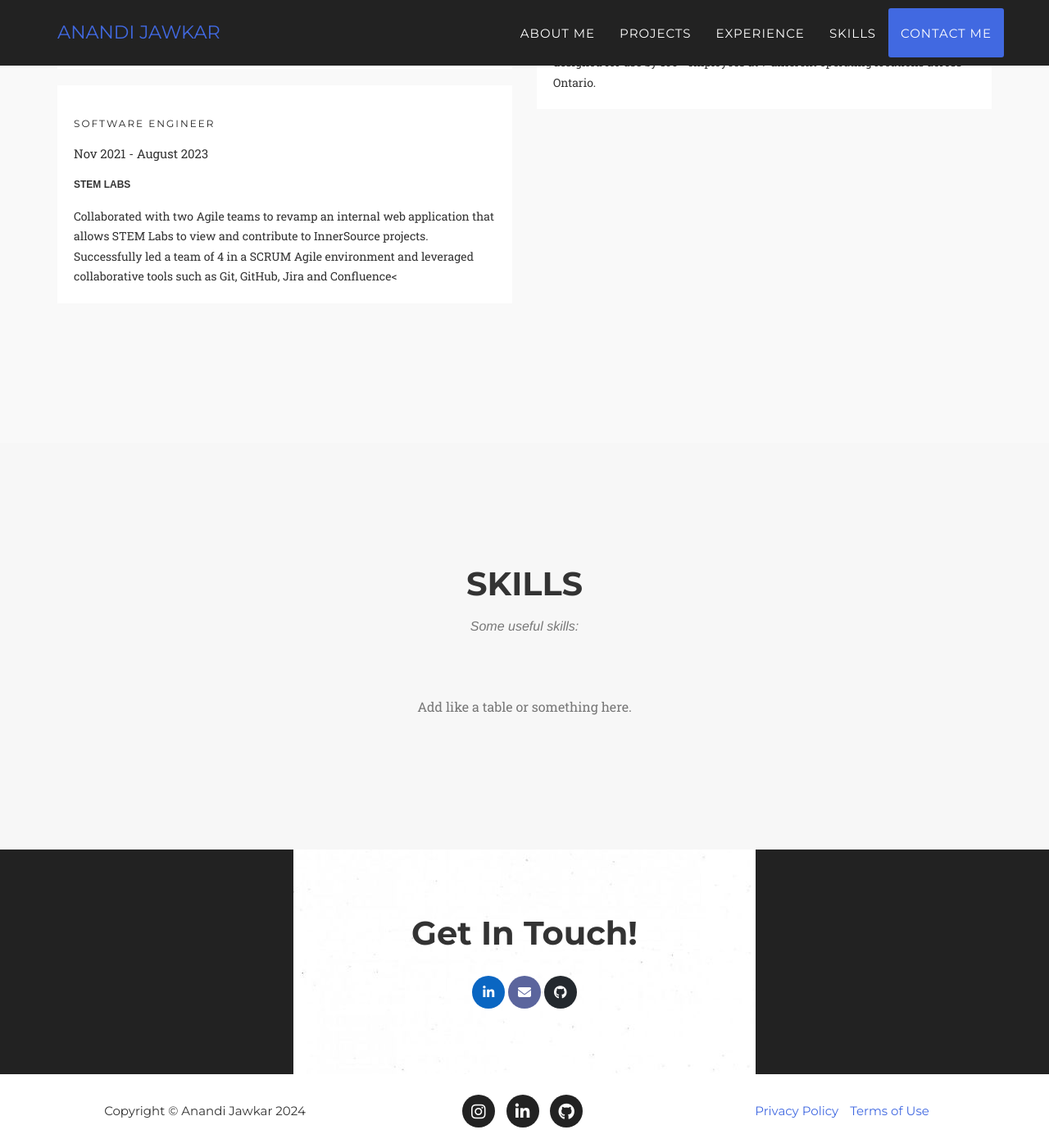
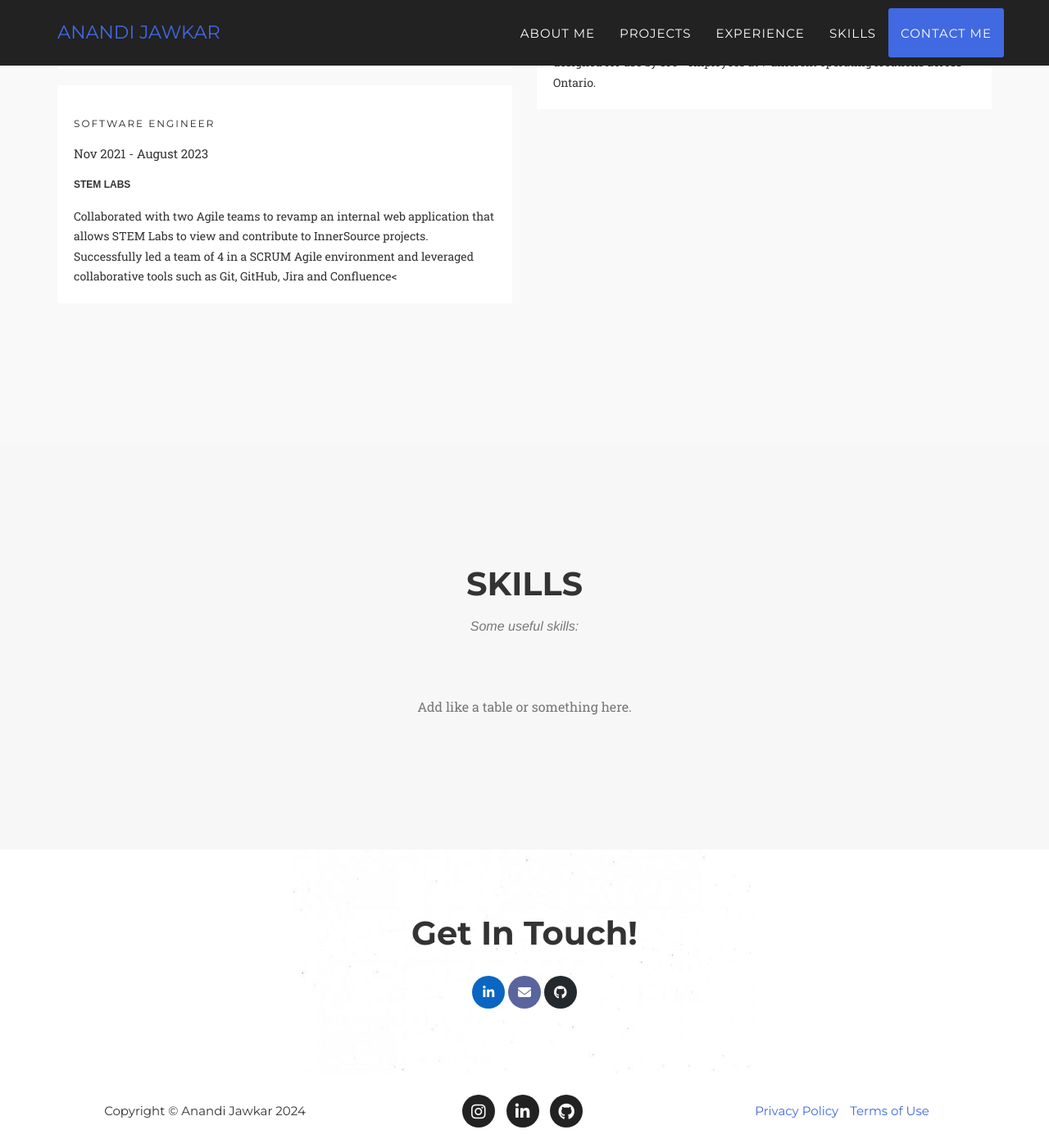
Before and after one commit to anandijawkar/aj, a Jekyll site: the page built from index.html, in a window 1280 px wide and 1400 px high, scrolled down 3752 px. Shown: the whole window at 82% size. Built offline with Jekyll 4.4.1, drawn with Linux system fonts in a browser that asks for light colours; nearby versions of some CDN libraries; some web fonts are replaced; library files that are not in the unit come from our copies.

Commit message:
Update agency.css

```diff
--- a/_includes/css/agency.css
+++ b/_includes/css/agency.css
@@ -715,7 +715,7 @@ aside.clients img {
 }
 
 section#contact {
-    background-color: #222;
+    background-color: #FFFFFF;
     background-image: url('{{ site.baseurl }}/img/map-image.png');
     background-position: center;
     background-repeat: no-repeat;
```
